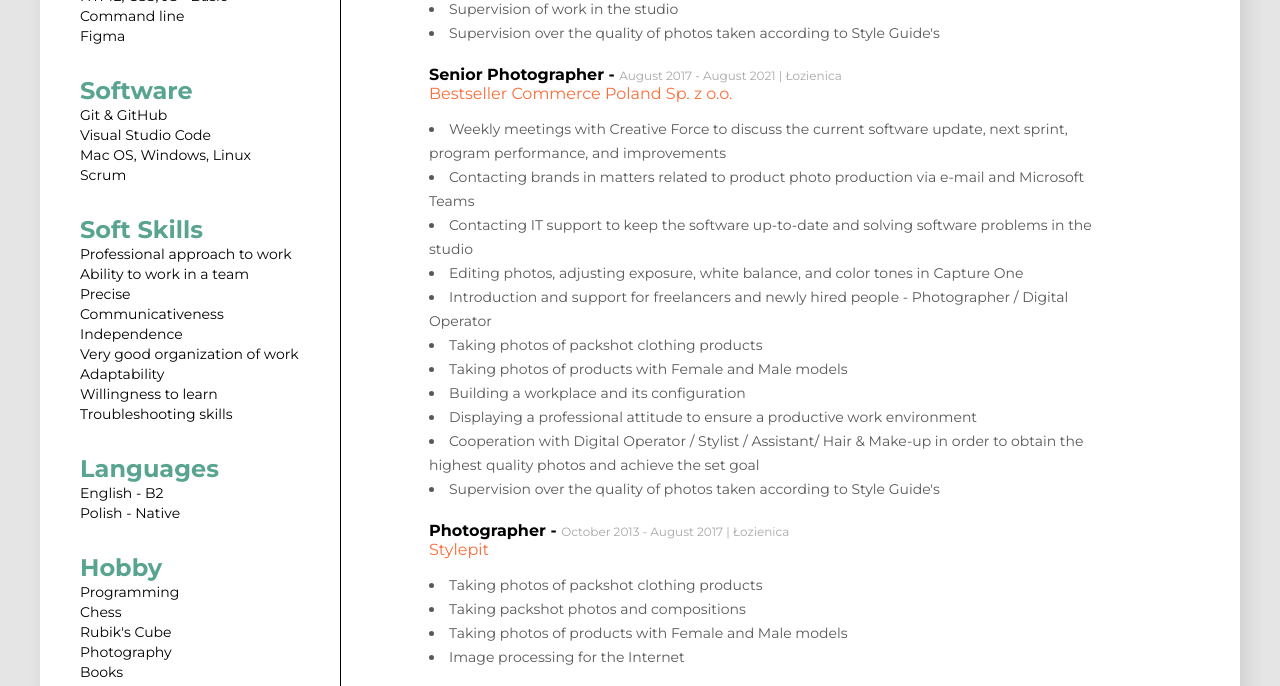
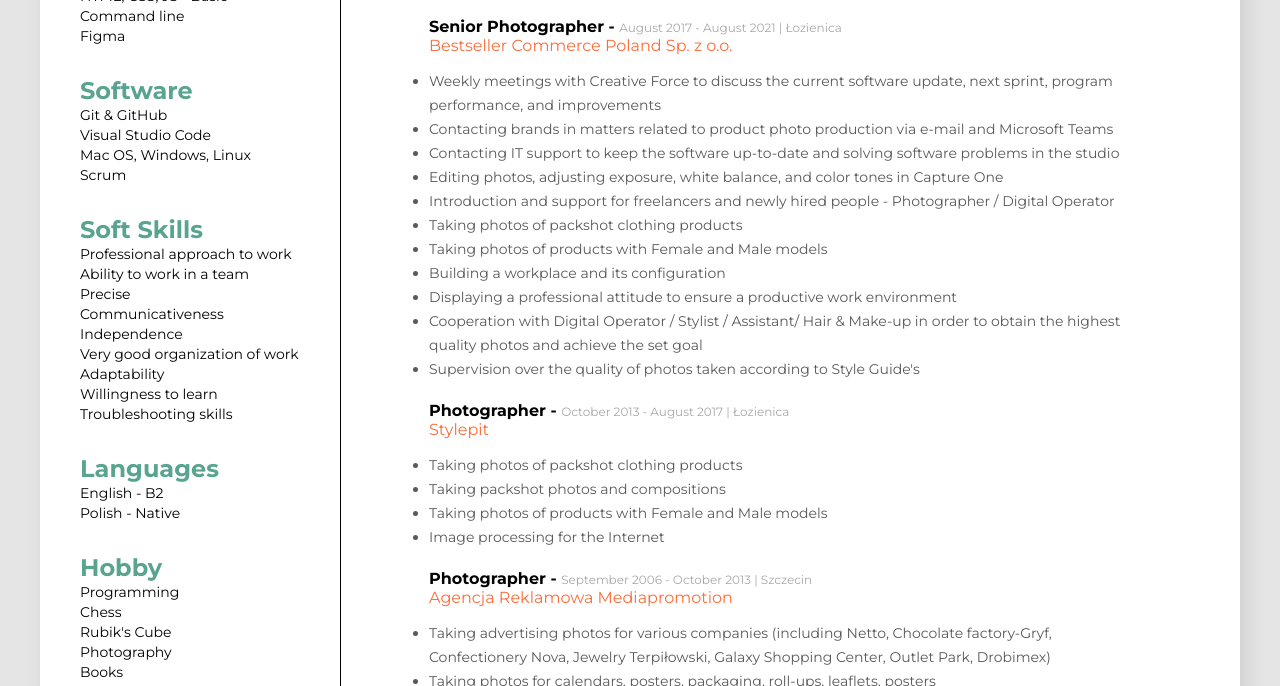
Before and after one commit to Jerszynski/my, a plain HTML site: page index.html in a window 1280 px wide. Shown: the part 782-1468 px from the top of the page. Drawn offline with Linux system fonts and the light colour scheme.

Commit message:
Fix list style

```diff
--- a/style.css
+++ b/style.css
@@ -93,7 +93,6 @@ body {
   line-height: 24px;
   margin-left: 0;
   padding-left: 0;
-  list-style-position: inside;
 }
 
 .mainContent__links {
```
